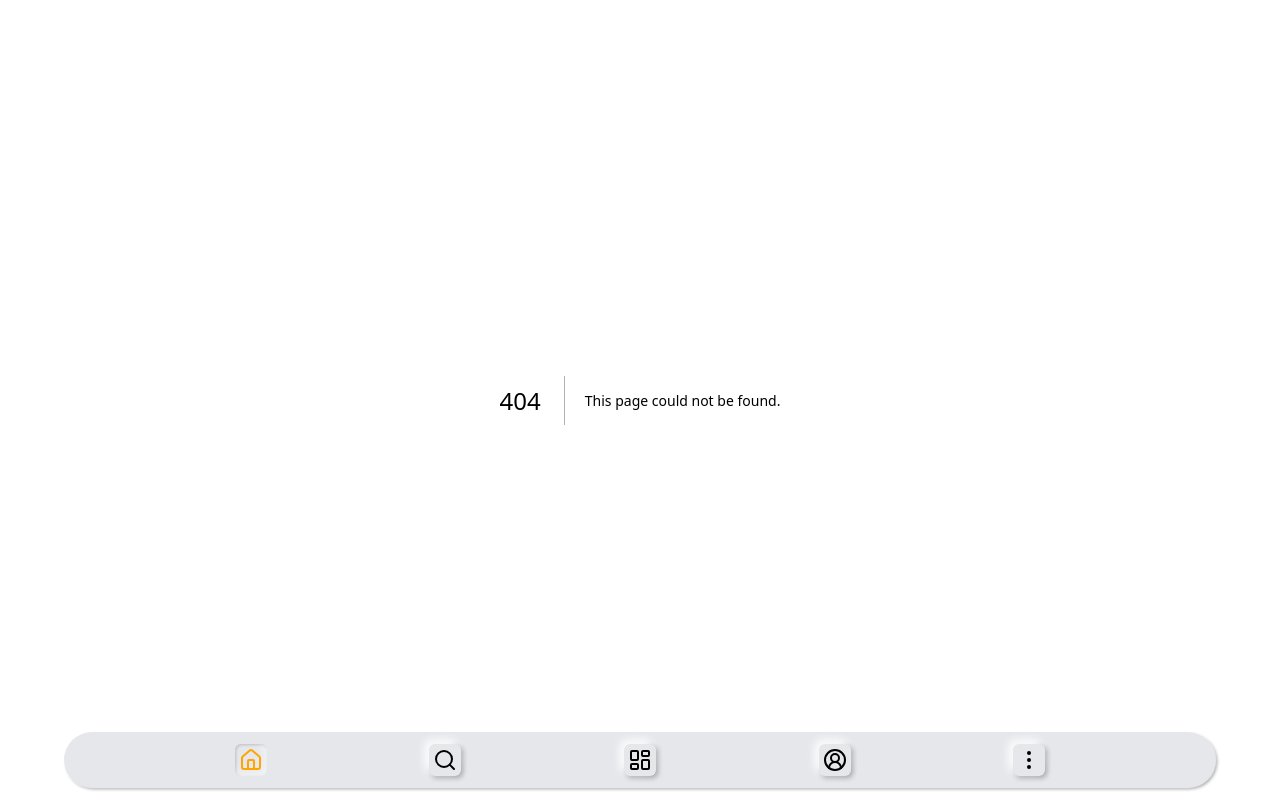
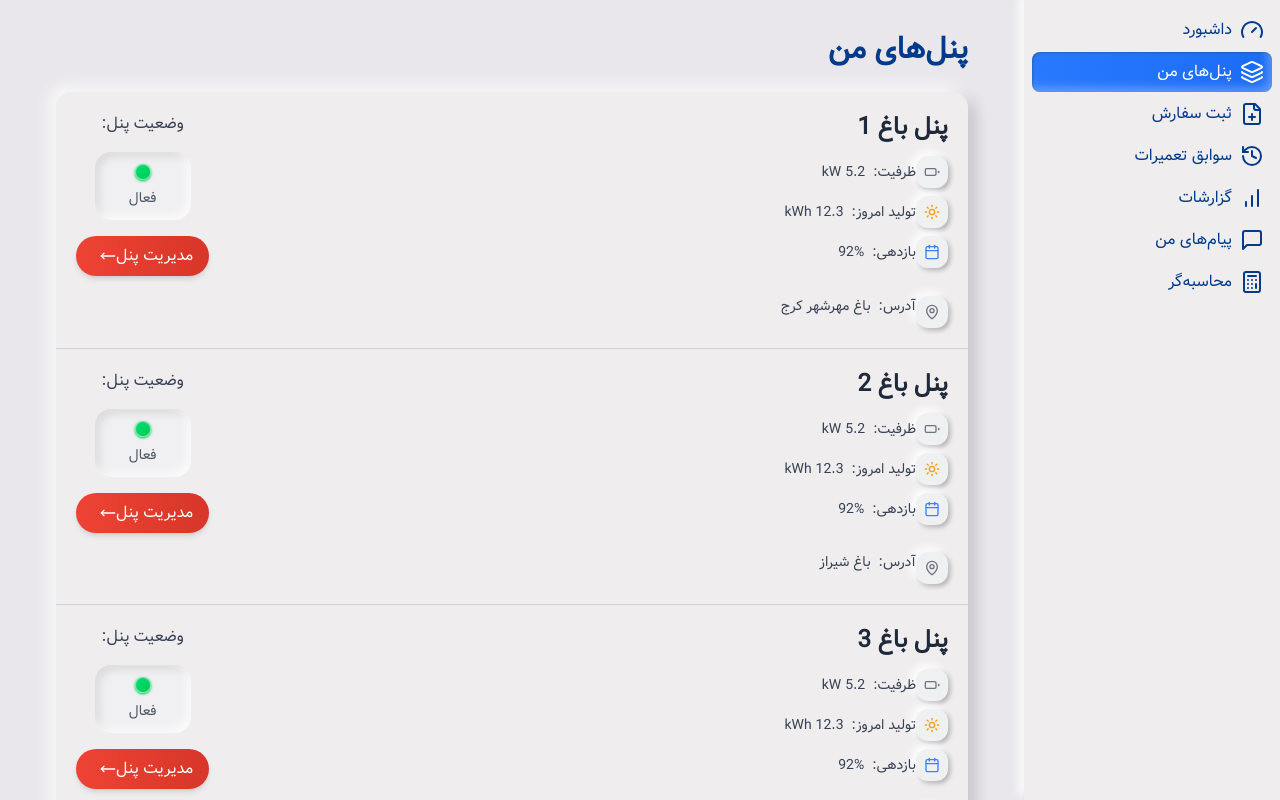
Before and after one commit to BargheNo/frontend, a Next.js app: page /panel/my-panels in a window 1280 px wide. Before the commit this address had no page. Built offline with nearby package versions, Linux system fonts and the light colour scheme.

Commit message:
feat: add dashboard layout

```diff
--- a/app/dashboard/page.tsx
+++ /dev/null
@@ -1,9 +0,0 @@
-import React from 'react'
-
-export default function page() {
-  return (
-    <div>
-
-    </div>
-  )
-}
--- /dev/null
+++ b/app/panel/dashboard/page.tsx
@@ -0,0 +1,13 @@
+const dashboard: React.FC = () => {
+	return (
+		<div
+			className="w-full h-full flex flex-col gap-4 bg-[#F0EDEF] text-black p-5 m-5 rounded-xl
+          shadow-[-4px_-4px_10px_rgba(255,255,255,1),2px_2px_5px_rgba(0,0,0,0.3)]
+          "
+		>
+            این بخش هنوز خالی است
+		</div>
+	);
+};
+
+export default dashboard;
--- /dev/null
+++ b/app/panel/layout.tsx
@@ -0,0 +1,31 @@
+"use client"
+
+import PanelAside from '@/components/PanelAside/PanelAside';
+// import '../styles/globals.css';
+import '@/styles/global.css';
+import { Gauge, Layers, FilePlus, History, BarChart, MessageSquare, Calculator } from "lucide-react";
+
+// const myFont = localFont({ src: '../..' })
+
+
+
+
+export default function Layout({ children }: Readonly<{ children: React.ReactNode }>) {
+
+    const navItems = [
+        { name: "داشبورد", path: "/panel/dashboard", icon: <Gauge /> },
+        { name: "پنل‌های من", path: "/panel/my-panels", icon: <Layers /> },
+        { name: "ثبت سفارش", path: "/panel/new-order", icon: <FilePlus /> },
+        { name: "سوابق تعمیرات", path: "/panel/repair-history", icon: <History /> },
+        { name: "گزارشات", path: "/panel/reports", icon: <BarChart /> },
+        { name: "پیام‌های من", path: "/panel/messages", icon: <MessageSquare /> },
+        { name: "محاسبه‌گر", path: "/panel/calculator", icon: <Calculator /> },
+    ];
+
+
+  return (
+    <PanelAside navItems={navItems} >
+      {children}
+    </PanelAside>
+  );
+};
--- /dev/null
+++ b/app/panel/my-panels/page.tsx
@@ -0,0 +1,50 @@
+// import Layout from "../../layout"
+
+import PanelCard from "@/components/PanelCard/PanelCard"
+
+const Settings = () => {
+  return (
+    <div className="min-h-full flex flex-col bg-[#e9e7eb] text-white py-8 px-14">
+      <h1 className="text-[#003a8b] text-3xl mb-6 font-black">پنل‌های من</h1>
+      <div className="flex flex-col text-gray-800 rounded-2xl overflow-hidden shadow-[-6px_-6px_16px_rgba(255,255,255,0.8),6px_6px_16px_rgba(0,0,0,0.2)]">
+        <PanelCard
+          panelName="پنل باغ 1"
+          technicalDetails={{
+            capacity: 5.2,
+            todayProduction: 12.3,
+            efficiency: 92,
+          }}
+          address="باغ مهرشهر کرج"
+        />
+        <PanelCard
+          panelName="پنل باغ 2"
+          technicalDetails={{
+            capacity: 5.2,
+            todayProduction: 12.3,
+            efficiency: 92,
+          }}
+          address="باغ شیراز"
+        />
+        <PanelCard
+          panelName="پنل باغ 3"
+          technicalDetails={{
+            capacity: 5.2,
+            todayProduction: 12.3,
+            efficiency: 92,
+          }}
+          address="باغ تالش"
+        />
+      </div>
+      {/* <div className="flex w-full gap-2">
+        <div className="w-full rounded-lg p-3 text-gray-800 shadow-[inset_-4px_-4px_10px_rgba(255,255,255,0.5),inset_1px_1px_3px_rgba(0,0,0,0.2)]">
+          زیربخش ها با سایه های inset
+        </div>
+        <div className="w-full rounded-lg p-3 text-gray-800 shadow-[inset_-4px_-4px_10px_rgba(255,255,255,0.5),inset_1px_1px_3px_rgba(0,0,0,0.2)]">
+          زیربخش ها با سایه های inset
+        </div>
+      </div> */}
+    </div>
+  )
+}
+
+export default Settings
--- /dev/null
+++ b/components/PanelAside/PanelAside.tsx
@@ -0,0 +1,43 @@
+import React from 'react'
+
+import Link from "next/link";
+import { usePathname } from "next/navigation";
+
+import localFont from 'next/font/local'
+
+// const myFont = localFont({ src: '../../../public/fonts/Vazir.ttf' })
+const myFont = localFont({ src: '../../public/fonts/vazir/Vazir.ttf' })
+
+const PanelAside = ({children, navItems}) => {
+  const pathname = usePathname();
+
+  return (
+    <div className={`flex fixed h-full w-full bg-[#E8EBF2] bg-[#e7e4e6] ${myFont.className}`} dir='rtl'>
+        {/* Sidebar */}
+        <aside className="w-64 bg-[#E8EBF2] bg-[#F0EDEF] text-white p-2 z-10
+        shadow-[-4px_-4px_10px_rgba(255,255,255,1),2px_2px_5px_rgba(0,0,0,0.3)]
+        "
+        >
+        <nav className="space-y-2">
+            {navItems.map((item) => (
+            <Link key={item.path} href={item.path}>
+                <span
+                className={`flex gap-2 text-[#003a8b] p-2 mt-0.5 rounded-lg cursor-pointer ${
+                    pathname === item.path ? "shadow-[inset_-4px_-4px_10px_rgba(255,255,255,0.3),inset_1px_1px_3px_rgba(0,0,0,0.3)] bg-gradient-to-r from-[#2979FF] to-[#1b6cf5] text-white" : "hover:shadow-[inset_-4px_-4px_10px_rgba(255,255,255,0.5),inset_1px_1px_3px_rgba(0,0,0,0.2)] duration-200"
+                }`}
+                >
+                {item.icon}
+                {item.name}
+                </span>
+            </Link>
+            ))}
+        </nav>
+        </aside>
+
+        {/* Main Content */}
+        <main className="flex-1 overflow-y-auto">{children}</main>
+    </div>
+  )
+}
+
+export default PanelAside
--- /dev/null
+++ b/components/PanelCard/PanelCard.tsx
@@ -0,0 +1,79 @@
+import React from 'react';
+import { MoveLeft, Sun, Battery, Calendar, MapPin } from 'lucide-react';
+
+const PanelCard = ({ panelName, technicalDetails, address }) => {
+  // Determine status color based on efficiency
+  const getStatusColor = () => {
+    const efficiency = technicalDetails.efficiency;
+    if (efficiency >= 80) return "bg-gradient-to-br from-green-400 to-green-500 border-1 border-gray-100/50 shadow-sm shadow-green-500";
+    if (efficiency >= 60) return "bg-gradient-to-br from-yellow-400 to-yellow-500 shadow-yellow-500";
+    return "bg-gradient-to-br from-red-400 to-red-500 shadow-red-500";
+  };
+
+  // Format numbers with commas for better readability
+  const formatNumber = (num) => {
+    return num.toString().replace(/\B(?=(\d{3})+(?!\d))/g, ",");
+  };
+
+  // Function to wrap icons with a rounded background
+  const IconWithBackground = ({ icon: Icon, color }) => (
+    <div className={`p-2 rounded-xl bg-[#eff0f1] shadow-[-4px_-4px_10px_rgba(255,255,255,1),2px_2px_5px_rgba(0,0,0,0.3)]`}>
+      <Icon className="w-4 h-4" style={{ color }} />
+    </div>
+  );
+
+  return (
+    <div className="w-full h-64 border-t-1 border-gray-300 first:border-t-0">
+      <div className="flex flex-row justify-between w-full h-full bg-[#F0EDEF] p-5 overflow-hidden relative">
+        {/* Left Section: Panel Details */}
+        <div className="flex flex-col justify-between w-2/3 z-10">
+          <div className="space-y-3">
+            <h2 className="text-2xl font-bold text-gray-800">{panelName}</h2>
+            <div className="space-y-2">
+              <div className="flex items-center text-sm text-gray-700">
+                <IconWithBackground icon={Battery} color="#6B7280" />
+                <span className="font-medium ml-1">ظرفیت:</span>
+                <span className="mr-1">{formatNumber(technicalDetails.capacity)} kW</span>
+              </div>
+              <div className="flex items-center text-sm text-gray-700">
+                <IconWithBackground icon={Sun} color="#F59E0B" />
+                <span className="font-medium ml-1">تولید امروز:</span>
+                <span className="mr-1">{formatNumber(technicalDetails.todayProduction)} kWh</span>
+              </div>
+              <div className="flex items-center text-sm text-gray-700">
+                <IconWithBackground icon={Calendar} color="#3B82F6" />
+                <span className="font-medium ml-1">بازدهی:</span>
+                <span className="mr-1">{technicalDetails.efficiency}%</span>
+              </div>
+            </div>
+          </div>
+          <div className="flex items-start text-sm text-gray-700 mt-2">
+            <IconWithBackground icon={MapPin} color="#6B7280" />
+            <div>
+              <span className="font-medium ml-1">آدرس:</span>
+              <span className="mr-1">{address}</span>
+            </div>
+          </div>
+        </div>
+
+        {/* Right Section: Status and Action Button */}
+        <div className="flex flex-col gap-4 items-center z-10">
+          <div className="text-gray-700 font-medium">وضعیت پنل:</div>
+          <div className="flex flex-col items-center justify-center gap-2 p-3 rounded-2xl bg-[#F0F0F3] shadow-[inset_-4px_-4px_10px_rgba(255,255,255,0.8),inset_4px_4px_10px_rgba(0,0,0,0.1)] w-24">
+            <div className={`h-4 w-4 rounded-full ${getStatusColor()} shadow-md`}></div>
+            <span className="text-sm font-medium text-gray-600">فعال</span>
+          </div>
+          <button className="flex items-center justify-between bg-gradient-to-r from-[#EE4334] to-[#D73628] px-4 py-2 text-white cursor-pointer shadow-md rounded-full hover:shadow-lg transition duration-300 hover:scale-105">
+            <span className="font-medium">مدیریت پنل</span>
+            <MoveLeft className="ml-2 w-4 h-4" />
+          </button>
+        </div>
+
+        {/* Decorative background element */}
+        {/* <div className="absolute top-0 right-0 w-32 h-32 bg-gradient-to-br from-yellow-50 to-transparent rounded-full opacity-20 -mr-8 -mt-8"></div> */}
+      </div>
+    </div>
+  );
+};
+
+export default PanelCard;
--- /dev/null
+++ b/styles/global.css
@@ -0,0 +1,11 @@
+@font-face {
+    font-family: 'Vazir';
+    src: url('../public/fonts/vazir/Vazir.ttf') format('ttf');
+    font-weight: normal;
+    font-style: normal;
+    font-display: swap; /* Optional: Ensures text is visible while the font loads */
+  }
+
+  body {
+    font-family: 'Vazir', sans-serif;
+  }
```
